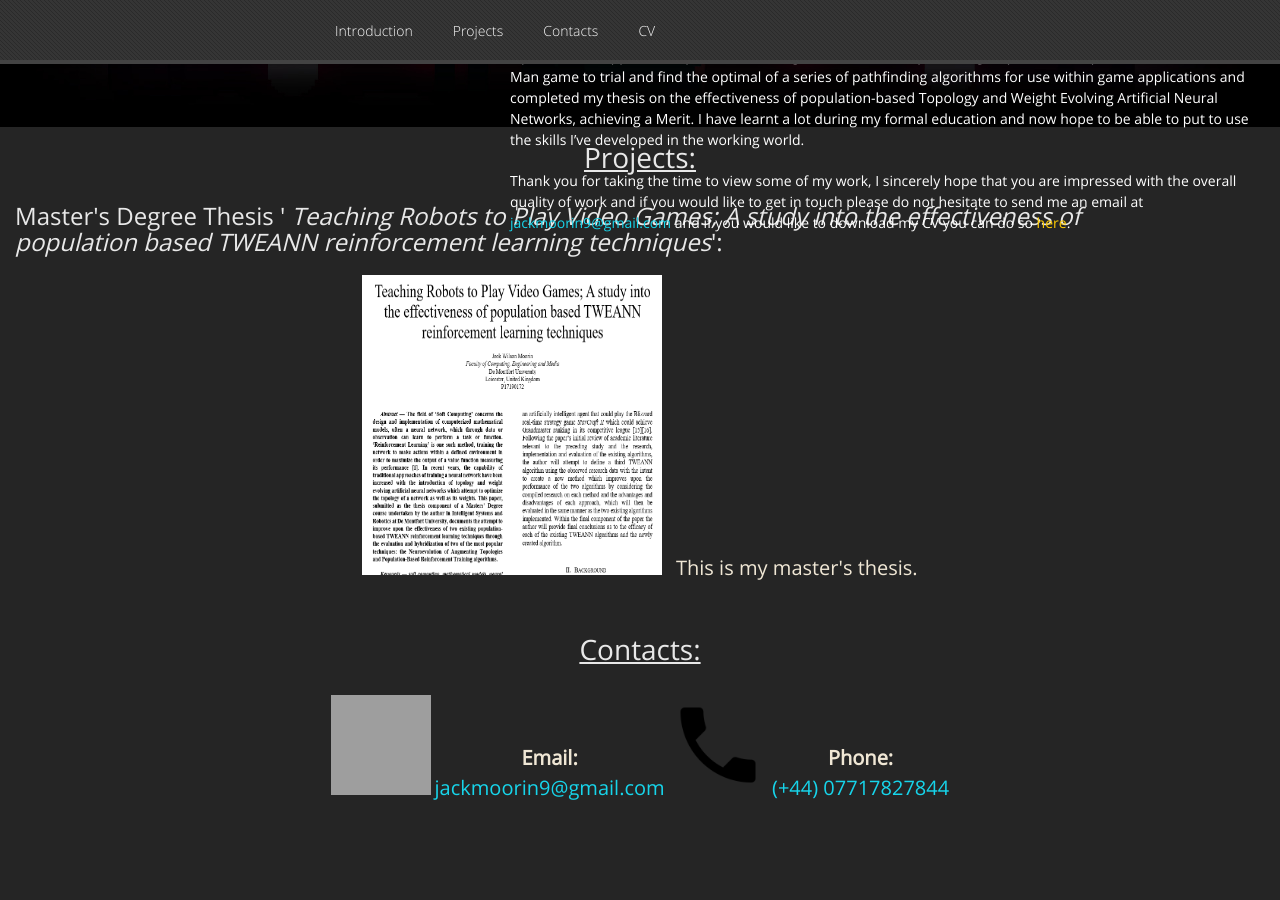
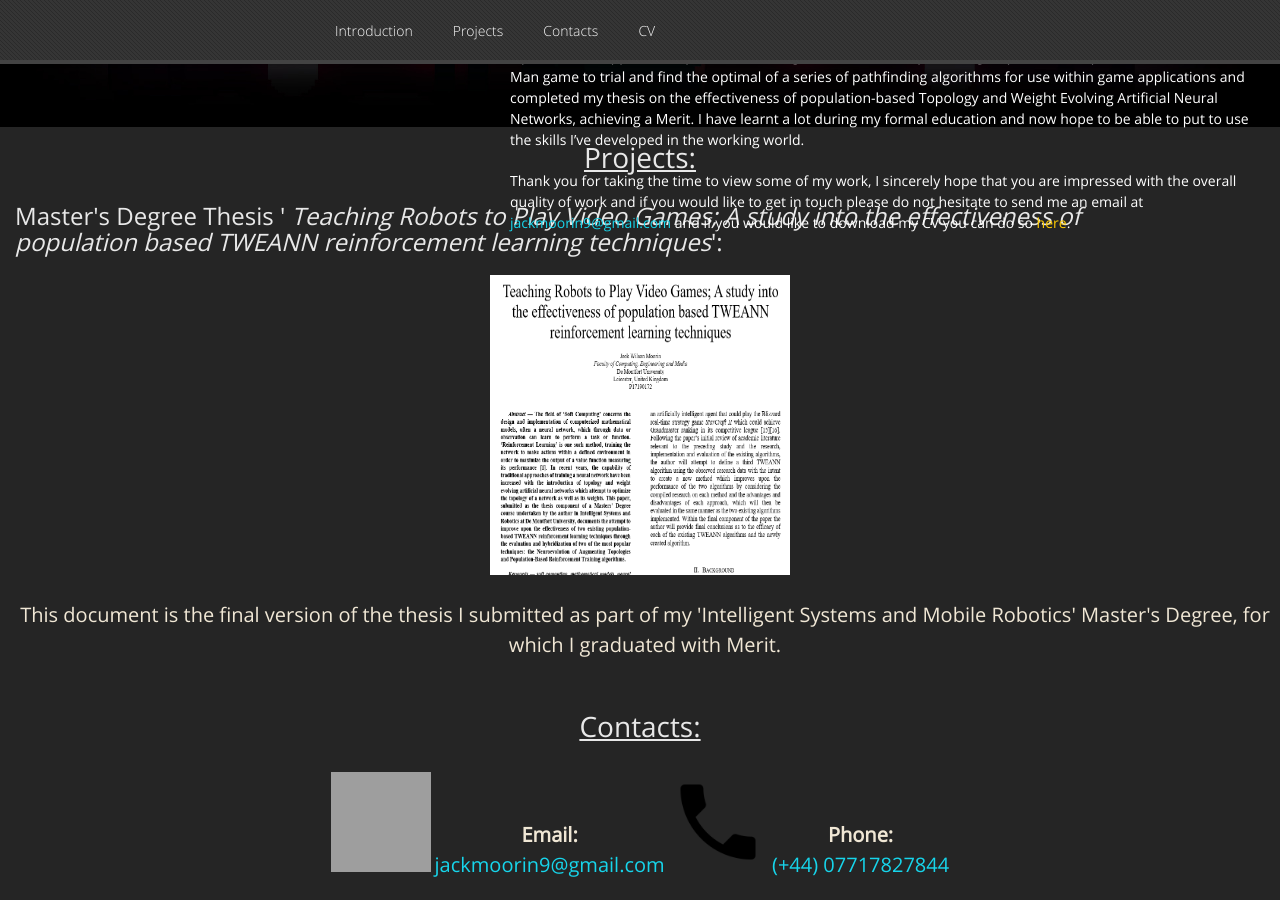
Before and after one commit to GamesProgrammingGrad2021/GamesProgrammingGrad2021.github.io, a Jekyll site: the page built from index.md, in a window 1280 px wide and 900 px high, scrolled down 980 px. Built offline with Jekyll 4.4.1, drawn with Linux system fonts in a browser that asks for light colours; nearby versions of some CDN libraries; our own code applies the rules of GitHub Pages for plain Markdown files; before the commit the page ends 1803 px from its top, so only the background shows below that; grey boxes are pictures that could not be loaded.

Commit message:
Update default.html

```diff
--- a/_layouts/default.html
+++ b/_layouts/default.html
@@ -121,14 +121,17 @@
 			<!-- Master's Thesis -->
 			<h2 style="padding-top:20px; padding-left: 15px; padding-bottom: 10px; text-align: left;">Master's Degree Thesis '<i> Teaching Robots to Play Video Games; A study into the effectiveness of<br>population based TWEANN reinforcement learning techniques</i>':</h2>
 			<p style="align: left;"><img src="Thesis_Thumbnail.png" alt="Thesis_Thumbnail" width="300" height="300" style="padding-left: 0px;">
-			<span style="display: inline-block; font-size: 20px; padding-left: 10px; padding-top: 20px;">This is my master's thesis.</span></p>
+			<span style="display: inline-block; font-size: 20px; padding-left: 10px; padding-top: 20px;">
+			This document is the final version of the thesis I submitted as part of my 'Intelligent Systems and Mobile Robotics' Master's Degree, for
+			which I graduated with Merit.
+			</span></p>
 		</div>
 	</div>
 
 	<!-- Line Break to Stop Elements Jumbling Up -->
 	<br>
 
-	<!-- Contact -->
+	<!-- Contacts -->
 	<div id="contacts">
 		<div class="contact" style="text-align: center; align: center">
 			<!-- Heading -->
```
